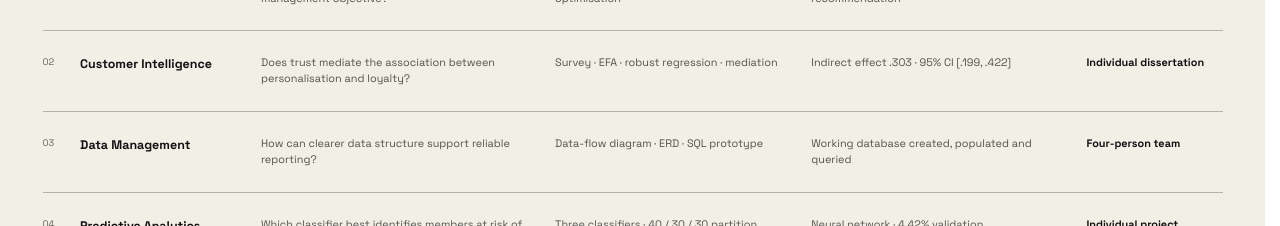
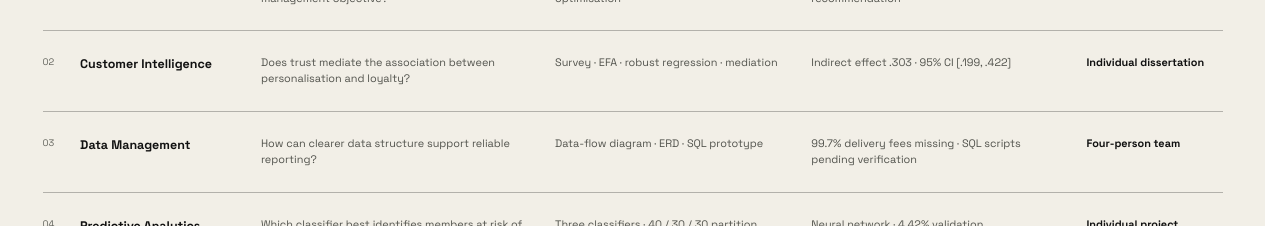
Before and after one commit to dccchidera-lgtm/dccchidera-lgtm.github.io, a Next.js app: page / in a window 1280 px wide. Shown: the part 1880-2106 px from the top of the page. Built offline with nearby package versions, Linux system fonts and the light colour scheme.

Commit message:
Keep SQL claims aligned with original coursework evidence

```diff
--- a/components/case-quick-index.tsx
+++ b/components/case-quick-index.tsx
@@ -25,7 +25,7 @@ const caseRows = [
     href: '/sql',
     question: 'How can clearer data structure support reliable reporting?',
     method: 'Data-flow diagram · ERD · SQL prototype',
-    evidence: 'Working database created, populated and queried',
+    evidence: '99.7% delivery fees missing · SQL scripts pending verification',
     ownership: 'Four-person team',
   },
   {
```
